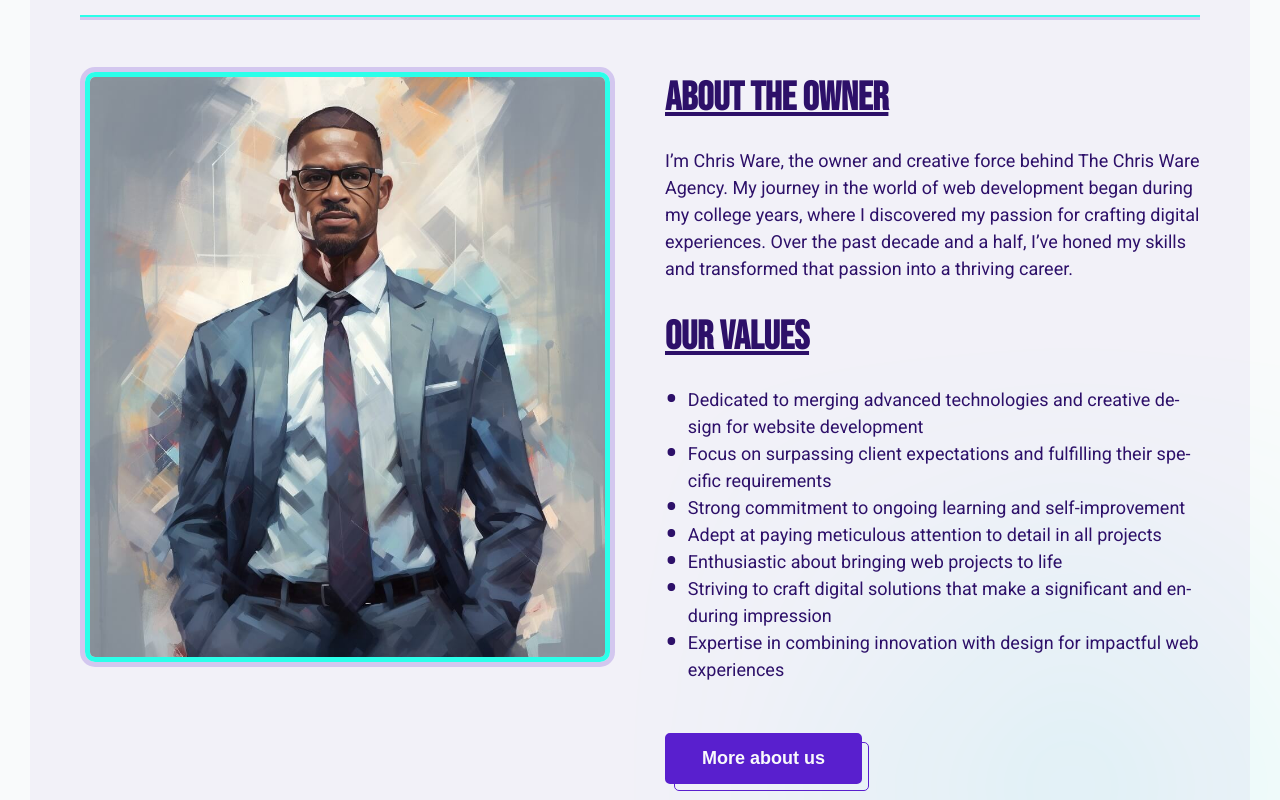
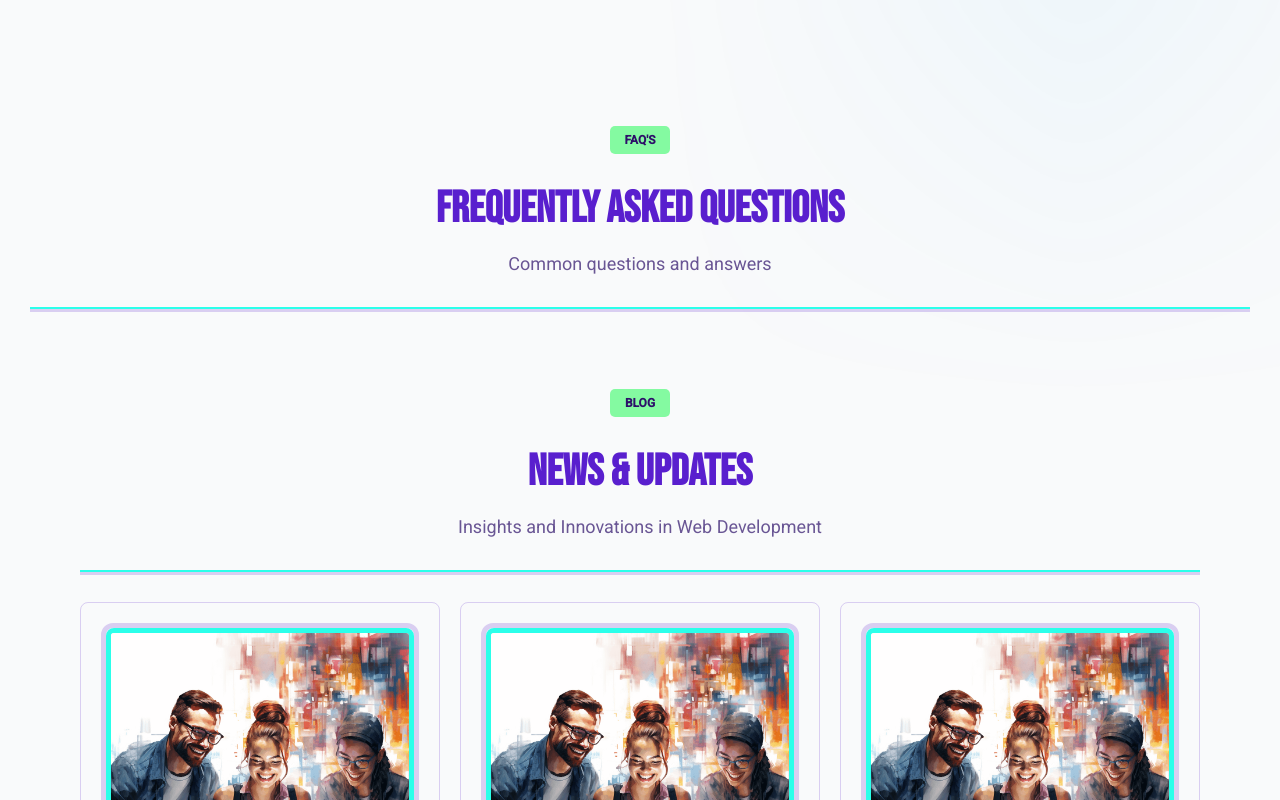
Before and after one commit to ChristianWare/chris-ware-agency, a Next.js app: page / in a window 1280 px wide. Shown: the part 1120-1920 px from the top of the page. Built offline with nearby package versions, Linux system fonts and the light colour scheme.

Commit message:
FAQ Start

```diff
--- /dev/null
+++ b/src/app/components/Faq/Faq.tsx
@@ -0,0 +1,17 @@
+import SectionHeading from "../SectionHeading/SectionHeading";
+import styles from "./Faq.module.css";
+
+const Faq = () => {
+  return (
+    <section className={styles.container}>
+      <div className={styles.content}>
+        <SectionHeading
+          labelText='FAQ&#39;s'
+          headingText='Frequently Asked Questions'
+          copyText='Common questions and answers'
+        />
+      </div>
+    </section>
+  );
+};
+export default Faq;
--- a/src/app/components/Portfolio/Portfolio.module.css
+++ b/src/app/components/Portfolio/Portfolio.module.css
@@ -39,27 +39,6 @@
   cursor: pointer;
 }
 
-.imgContainer::before {
-  content: "";
-  position: absolute;
-  top: 0;
-  left: 0;
-  width: 100%;
-  height: 100%;
-  background: linear-gradient(
-    to bottom,
-    rgba(89, 31, 206, 1),
-    rgba(89, 31, 206, 0.7)
-  );
-  z-index: 1;
-  opacity: 1;
-  transition: opacity 0.3s ease-in;
-}
-
-.imgContainer:hover::before {
-  opacity: 0;
-}
-
 .img {
   border-radius: 8px;
   object-fit: cover;
--- a/src/app/page.tsx
+++ b/src/app/page.tsx
@@ -8,17 +8,19 @@
 import Pricing from "./components/Pricing/Pricing";
 import BlogSection from "./components/BlogSection/BlogSection";
 import ContactSection from "./components/ContactSection/ContactSection";
+import Faq from "./components/Faq/Faq";
 
 export default function Home() {
   return (
     <main>
-      <Hero />
+      {/* <Hero />
       <About />
       <Services />
       <Portfolio />
       <Testimonials />
-      <Process />
+      <Process /> */}
       <Pricing />
+      <Faq />
       <BlogSection />
       <ContactSection />
     </main>
```
Also changed, not shown: src/app/components/Faq/Faq.module.css (added).
